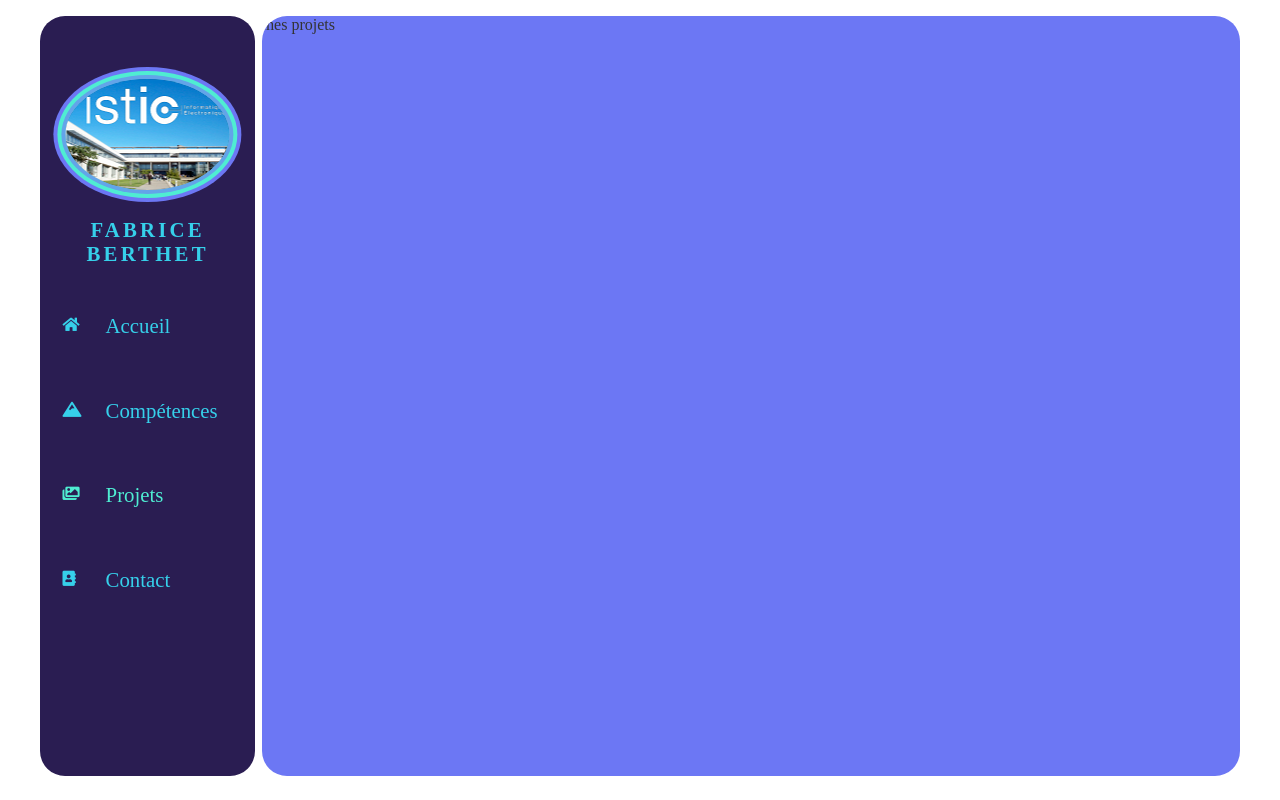
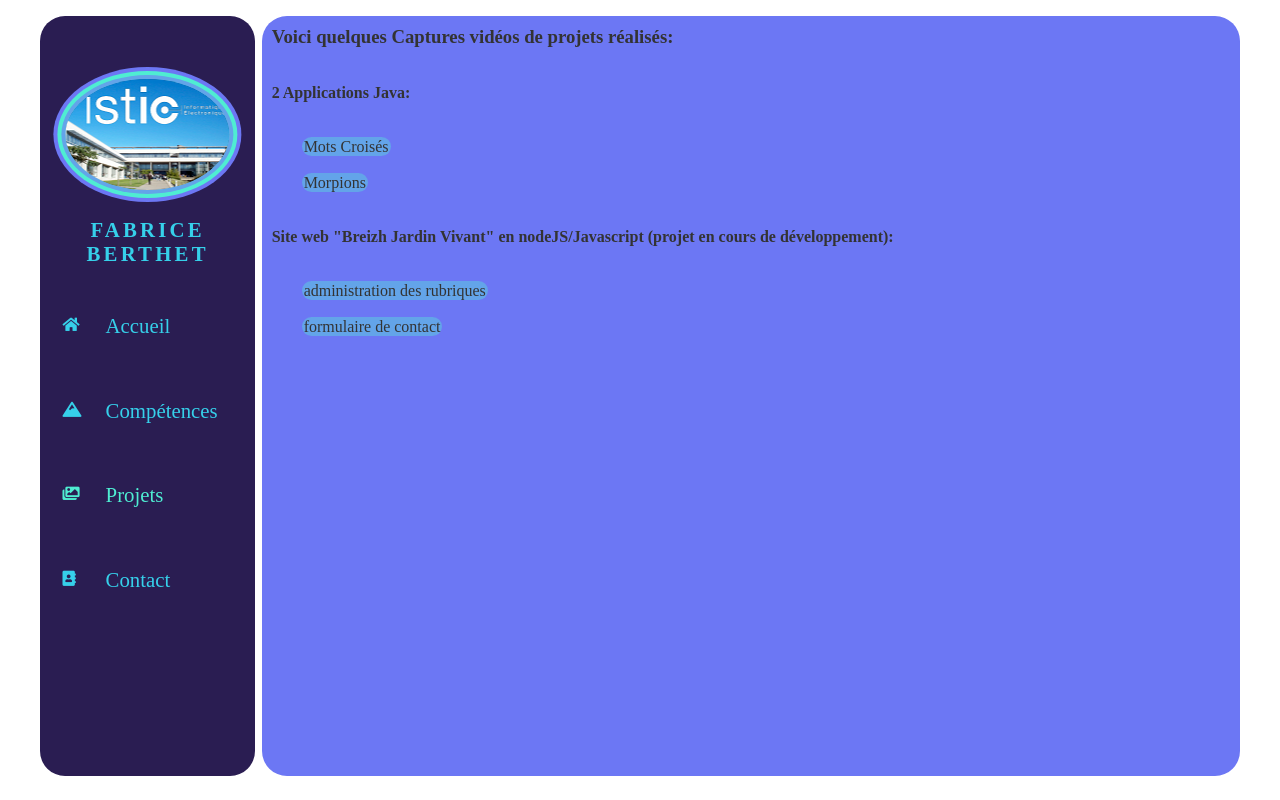
Before and after one commit to faberthet/cv-react, a React (Create React App) app: page /projets in a window 1280 px wide. Built offline with nearby package versions, Linux system fonts and the light colour scheme; a web font is replaced by a local one.

Commit message:
détails projets

```diff
--- a/src/pages/Projects.js
+++ b/src/pages/Projects.js
@@ -6,7 +6,20 @@ const Projects = () => {
         <div className="projects">
             <Navigation />
             <div className="projectsContent">
-            mes projets
+                <div className="content">
+                    <h3>Voici quelques Captures vidéos de projets réalisés:</h3><br /><br />
+                    <h4>2 Applications Java:</h4> <br /><br />
+                    <ul>
+                    <li><a href='https://drive.google.com/file/d/1OBjtPZnd4cNwq7GAXpGnx4FAuSIvLgC6/view?usp=sharing' target="_blank" rel="noreferrer">Mots Croisés</a></li><br />
+                    <li><a href='https://drive.google.com/file/d/1B3AVNTxesWWs4L8E88Orbgs5HYZ9Iir-/view?usp=sharing' target="_blank" rel="noreferrer">Morpions</a></li><br />
+                    </ul>
+                    <br />
+                    <h4>Site web "Breizh Jardin Vivant" en nodeJS/Javascript (projet en cours de développement):</h4> <br /><br />
+                    <ul>
+                        <li><a href="https://drive.google.com/file/d/10woo5Tw4kSyGya43JhtnQgG0TTGCazqv/view?usp=sharing" target="_blank" rel="noreferrer">administration des rubriques</a></li> <br />
+                        <li><a href="https://drive.google.com/file/d/1RJOBOpzfDl0V-9JbAQ0kM8P2VK2A1yQ6/view?usp=sharing" target="_blank" rel="noreferrer">formulaire de contact </a></li>
+                    </ul>
+                </div>
             </div>
         </div>
     );
--- a/src/styles/pages/_projets.scss
+++ b/src/styles/pages/_projets.scss
@@ -7,6 +7,22 @@
         border-radius: $borderRadius;
         //position: relative;
         overflow: hidden;
+
+        .content{
+            padding: 10px;
+        }
+        a {
+            background: $color-3;
+            padding: 1px 2px;
+            margin: 30px;
+            border-radius: $borderRadius;
+
+            &:hover {
+              background: $color-4;
+           }
+         }
+
     }
 
+
 }
```
